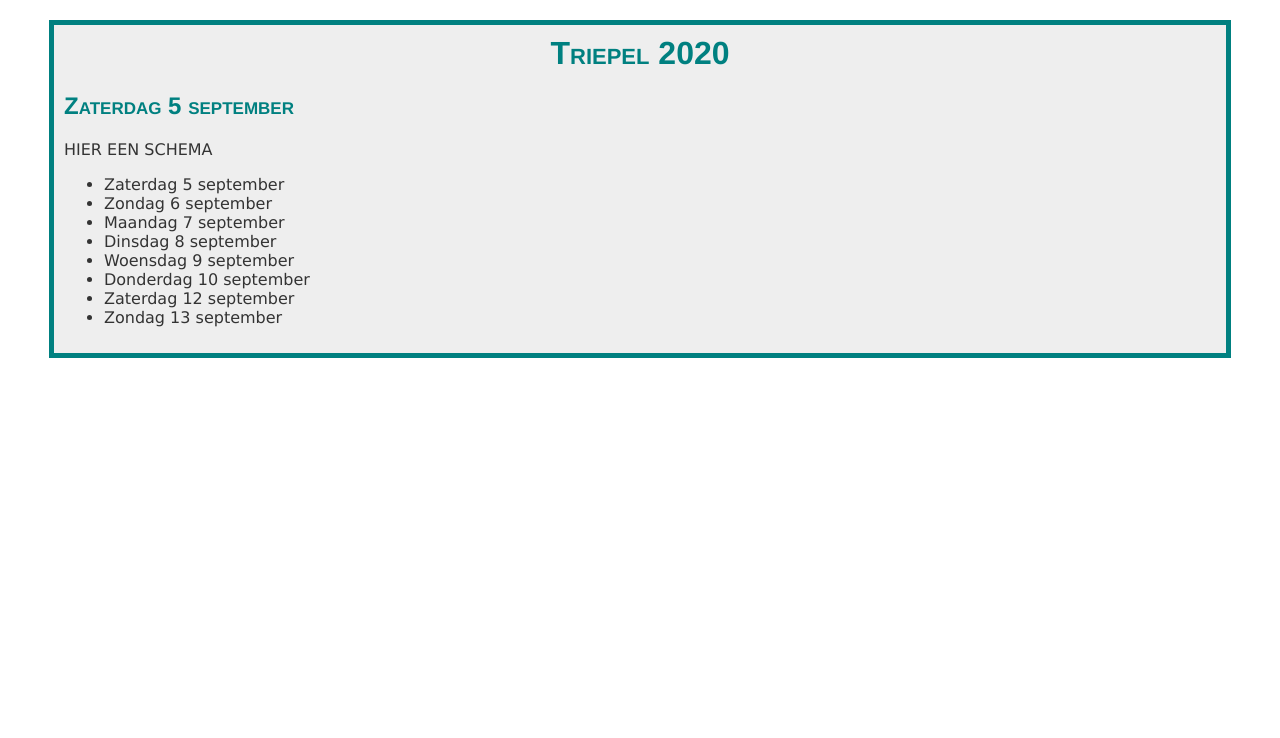
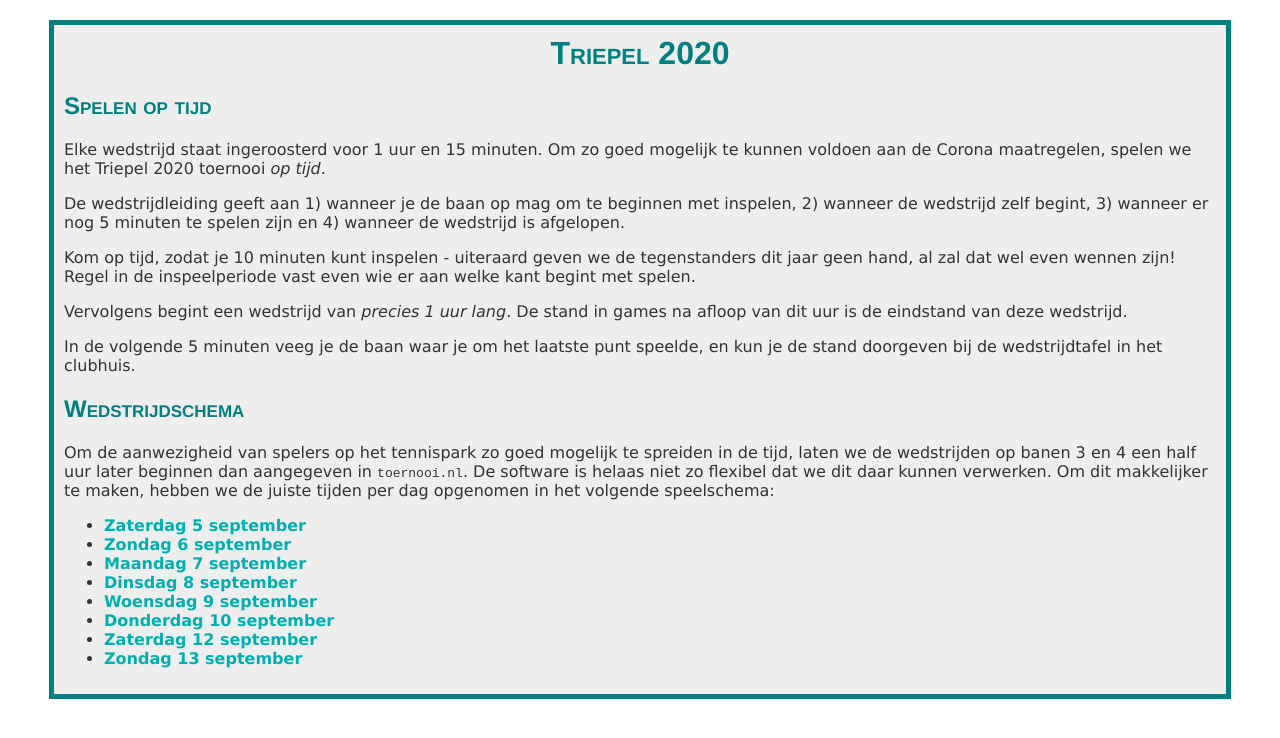
Before and after one commit to arjenpdevries/arjenpdevries.github.io, a Jekyll site: the page Triepel2020/index.html, which Jekyll copies as it is, in a window 1280 px wide. Shown: the top 738 px of the page. Built offline with Jekyll 4.4.1, drawn with Linux system fonts in a browser that asks for light colours.

Commit message:
Tekst spelen op tijd, schema

```diff
--- a/Triepel2020/index.html
+++ b/Triepel2020/index.html
@@ -12,34 +12,62 @@ Triepel 2020
 <div class="note">
 
 </div>
-<h2>Zaterdag 5 september</h2>
+<h2>Spelen op tijd</h2>
 <p>
-HIER EEN SCHEMA
+  Elke wedstrijd staat ingeroosterd voor 1 uur en 15 minuten.
+  Om zo goed mogelijk te kunnen voldoen aan de Corona maatregelen, spelen we het Triepel 2020 toernooi <em>op tijd</em>.
+</p>
+<p>
+  De wedstrijdleiding geeft aan
+  1) wanneer je de baan op mag om te beginnen met inspelen,
+  2) wanneer de wedstrijd zelf begint,
+  3) wanneer er nog 5 minuten te spelen zijn en
+  4) wanneer de wedstrijd is afgelopen.
+</p>
+<p>
+  Kom op tijd, zodat je 10 minuten kunt inspelen -
+  uiteraard geven we de tegenstanders dit jaar geen hand, al zal dat wel even wennen zijn!
+  Regel in de inspeelperiode vast even wie er aan welke kant begint met spelen.
+</p>
+<p>
+  Vervolgens begint een wedstrijd van <em>precies 1 uur lang</em>.
+  De stand in games na afloop van dit uur is de eindstand van deze wedstrijd.
+</p>
+<p>
+  In de volgende 5 minuten veeg je de baan waar je om het laatste punt speelde, en kun je de stand doorgeven
+  bij de wedstrijdtafel in het clubhuis.
+</p>
+<h2>Wedstrijdschema</h2>
+<p>
+  Om de aanwezigheid van spelers op het tennispark zo goed mogelijk te spreiden in de tijd,
+  laten we de wedstrijden op banen 3 en 4 een half uur later beginnen dan aangegeven in <tt>toernooi.nl</tt>.
+  De software is helaas niet zo flexibel dat we dit daar kunnen verwerken. Om dit makkelijker te maken,
+  hebben we de juiste tijden per dag opgenomen in het volgende speelschema:
 </p>
 <ul>
   <li>
-    Zaterdag 5 september
+    <a href="0509.html">Zaterdag 5 september</a>
   </li>
   <li>
-    Zondag 6 september
+    <a href="0509.html">Zondag 6 september</a>
   </li>
   <li>
-    Maandag 7 september
+    <a href="0509.html">Maandag 7 september</a>
   </li>
   <li>
-    Dinsdag 8 september
+    <a href="0509.html">Dinsdag 8 september</a>
   </li>
   <li>
-    Woensdag 9 september
+    <a href="0509.html">Woensdag 9 september</a>
   </li>
   <li>
-    Donderdag 10 september
+    <a href="0509.html">Donderdag 10 september</a>
   </li>
   <li>
-    Zaterdag 12 september
+    <a href="0509.html">Zaterdag 12 september</a>
   </li>
   <li>
-    Zondag 13 september
+    <a href="0509.html">Zondag 13 september</a>
   </li>
 </ul>
 </p>
```
